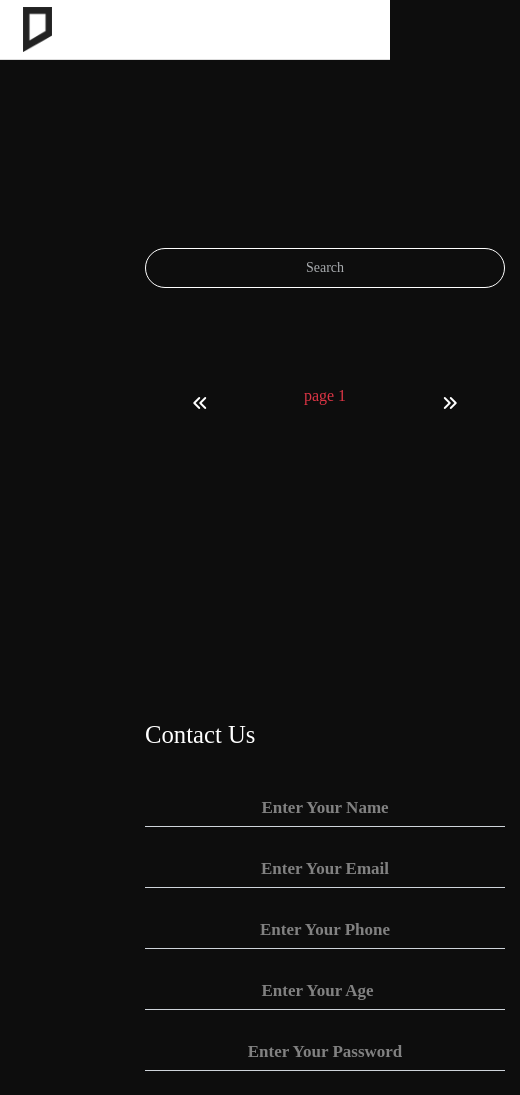
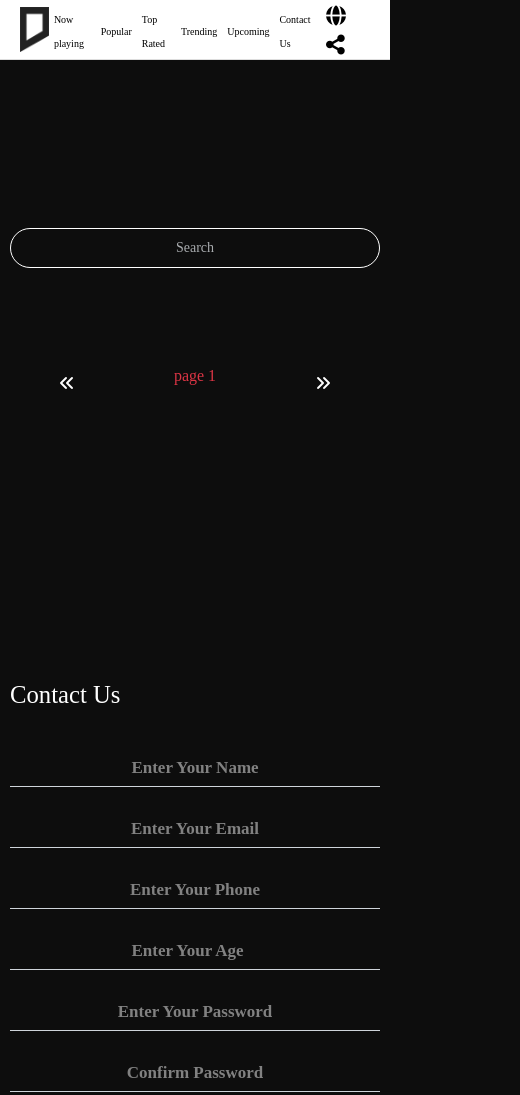
Before and after one commit to MostafaSamirKamel/JavaScriptExam-MovieApp, a plain HTML site: page index.html in a window 390 px wide. Shown: the top 1095 px of the page, 520 px wide, since content can reach past the window. Drawn offline with Linux system fonts and the light colour scheme; no server answers.

Commit message:
first commit

```diff
--- a/css/media_query.css
+++ b/css/media_query.css
@@ -62,9 +62,11 @@
     nav {
         display: none;
     }
+
     #bar-nav {
         display: flex;
     }
+
     #hero,
     #contact {
         margin-top: 220px !important;
@@ -75,6 +77,7 @@
     #bar-nav {
         display: none;
     }
+
     #hero,
     #contact {
         margin-top: 0 !important;
@@ -135,35 +138,34 @@ footer p a {
 
 @media (max-width: 575.98px) {
     #bar-nav .menu ul {
-    flex-direction: column;
+        flex-direction: row;
         gap: 10px;
-    background: #000;
-    position: absolute;
-    top: 60px;
-    left: 0;
-    width: 100%;
         padding: 10px 0;
-    display: none;
+        display: flex;
+        justify-content: center;
+        align-content: center;
+        align-items: center;
         border-top: 1px solid #444;
     }
+
     #bar-nav .menu ul.active {
         display: flex;
     }
+
     #bar-nav .menu ul li a {
-    font-size: 18px;
+        font-size: 10px;
         padding: 10px 0;
         text-align: center;
         width: 100%;
-    color: #fff !important;
+        color: #000 !important;
     }
-  #bar-nav .nav-social {
-    display: none;
-  }
+
     #hero,
     #contact {
         margin-top: 200px !important;
         padding: 0 15px;
     }
+
     .cardImage img {
         width: 100%;
     }
@@ -178,6 +180,7 @@ footer p a {
         background: transparent;
         display: flex !important;
     }
+
     #hero,
     #contact {
         margin-top: 100px !important;
@@ -191,6 +194,7 @@ footer p a {
         flex-wrap: wrap;
         gap: 15px;
     }
+
     #hero .col-lg-4 {
         flex: 0 0 48%;
         max-width: 48%;
@@ -218,18 +222,22 @@ footer p a {
         height: 35px;
         width: 35px;
     }
+
     #back-to-top i {
         width: 35px;
         height: 35px;
         font-size: 14px;
     }
+
     footer {
         padding: 30px 10px;
     }
+
     footer .icon-social a {
         font-size: 20px;
         margin: 0 8px;
     }
+
     footer p {
         font-size: 13px;
         margin-top: 10px;
@@ -240,7 +248,7 @@ footer p a {
 #bar-nav .menu ul li a:hover,
 #bar-nav .nav-social i:hover {
     transition: all 0.3s ease;
-  color: #ff655c !important;
+    color: red !important;
 }
 
 #search {
@@ -253,8 +261,29 @@ footer p a {
         font-size: 14px;
         padding: 8px 10px;
     }
+
     .sub-btn {
         width: 100%;
         padding: 10px 0;
     }
 }
+
+@media (max-width: 991.98px) {
+
+    #hero,
+    #contact {
+        margin-left: 0 !important;
+        margin-top: 200px !important;
+        padding: 0 15px;
+    }
+}
+
+@media (max-width: 575.98px) {
+
+    #hero,
+    #contact {
+        margin-left: 0 !important;
+        margin-top: 180px !important;
+        padding: 0 10px;
+    }
+}
```
Lines whose indentation alone changed are shown as unchanged.
